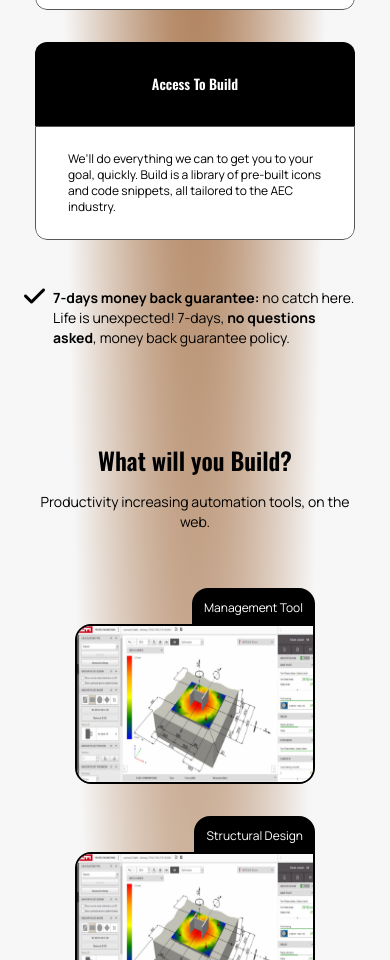
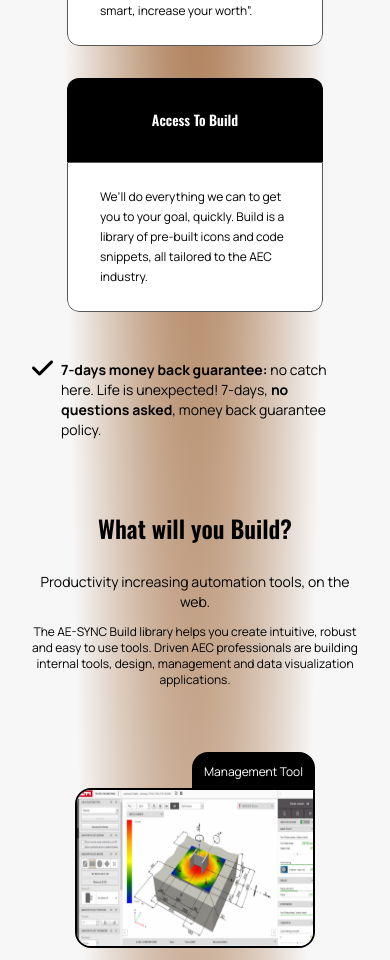
Before and after one commit to pat-aguiar/AE-SYNC, a React (Vite) app: page / in a window 390 px wide. Shown: the part 1040-2000 px from the top of the page. Built offline with nearby package versions, Linux system fonts and the light colour scheme.

Commit message:
layout and text updates to examples, features and hero sections

```diff
--- a/src/pages/LandingPage/ExampleCarousel/index.jsx
+++ b/src/pages/LandingPage/ExampleCarousel/index.jsx
@@ -1,6 +1,7 @@
 import { useState } from "react";
 import examples from "../../../../public/examples";
 import ExampleCard from "./ExampleCard";
+import { Link } from "react-router-dom";
 
 const ExampleCarousel = () => {
   const [startIdx, setStartIdx] = useState(1);
@@ -11,11 +12,17 @@
 
   return (
     <div className="flex flex-col items-center p-8">
-      <div className="font-oswald text-center text-black text-2xl md:text-4xl  md:leading-[1.5] mb-4 font-semibold">
+      <div className="font-oswald font-semibold mb-7 text-center text-black text-2xl md:text-4xl md:leading-[1.5] ">
         What will you Build?
       </div>
-      <div className="text-black text-center text-sm md:text-lg font-manrope mb-10">
+      <div className="text-black text-center text-sm md:text-base font-manrope max-w-2xl mb-12">
         Productivity increasing automation tools, on the web.
+        <div className="mt-3 text-xs md:text-sm/6">
+          The AE-SYNC Build library helps you create intuitive, robust and easy
+          to use tools.
+          Driven AEC professionals are building internal tools, design,
+          management and data visualization applications.
+        </div>
       </div>
       <div className="flex justify-center max-w-6xl">
         <button
@@ -38,6 +45,16 @@
           <i className="fa-solid fa-chevron-circle-right text-xl md:text-3xl text-brand-orange-dark hover:text-brand-orange rounded-full" />{" "}
         </button>
       </div>
+      <div className="italic mt-6 text-brand-gray text-xs md:text-sm">
+        “Keep your mindset on growth.”
+        <Link
+          to="/sign-in"
+          className="bg-brand-orange-light border border-brand-orange font-semibold hover:bg-white ml-6 text-white hover:text-brand-blue px-6 py-2 relative rounded-full"
+        >
+          Get Started
+          <span class="absolute -z-10 top-0 right-5 h-full w-2/3 animate-ping rounded-full bg-brand-blue opacity-75 " />
+        </Link>
+      </div>
     </div>
   );
 };
--- a/src/pages/LandingPage/FeatureSection/FeatureItem.jsx
+++ b/src/pages/LandingPage/FeatureSection/FeatureItem.jsx
@@ -1,11 +1,11 @@
 const FeatureItem = (props) => {
   const { icon, title, description } = props;
   return (
-    <div className="flex flex-col w-80 m-4 rounded-xl bg-white overflow-hidden">
+    <div className="flex flex-col w-64 md:w-80 m-4 rounded-xl bg-white overflow-hidden">
       <div className="flex flex-col items-center justify-center text-white font-oswald text-sm md:text-lg font-semibold p-8 bg-black">
         <>{title}</>
       </div>
-      <div className="border border-brand-gray font-manrope p-8 py-6 rounded-b-xl text-black text-xs md:text-sm/6 ">
+      <div className="border border-brand-gray font-manrope p-8 py-6 rounded-b-xl text-black text-xs/5 md:text-sm/6 ">
         {description}
       </div>
     </div>
--- a/src/pages/LandingPage/FeatureSection/index.jsx
+++ b/src/pages/LandingPage/FeatureSection/index.jsx
@@ -2,8 +2,8 @@
 
 const FeatureSection = () => {
   return (
-    <div className="flex justify-center py-8">
-      <div className="flex flex-col items-center w-full max-w-6xl">
+    <div className="flex justify-center p-8">
+      <div className="flex flex-col items-center w-full max-w-6xl sm:px-10">
         <div className="flex flex-wrap justify-center">
           <FeatureItem
             icon="fa-solid fa-lightbulb"
@@ -21,7 +21,7 @@
             description="We’ll do everything we can to get you to your goal, quickly. Build is a library of pre-built icons and code snippets, all tailored to the AEC industry."
           />
         </div>
-        <div className="flex font-manrope max-w-5xl text-sm md:text-base p-6">
+        <div className="flex font-manrope max-w-5xl text-sm md:text-base pt-6">
           <i className="fa-solid fa-check font-bold text-2xl text-end"></i>
           <div className="p-2">
             <span className="font-bold">7-days money back guarantee:</span> no
--- a/src/pages/LandingPage/HeroSection.jsx
+++ b/src/pages/LandingPage/HeroSection.jsx
@@ -2,7 +2,7 @@
 
 const HeroSection = () => {
   return (
-    <div className="bg-gradient-to-b from-black/90 flex justify-center px-8 py-16">
+    <div className="bg-gradient-to-b from-black/90 flex justify-center px-8 pt-16 pb-8 md:pb-16">
       <div className="flex flex-col items-center max-w-2xl">
         <div className="text-brand-gray/70 text-center text-sm md:text-base font-manrope font-semibold">
           WHERE AEC PROFESSIONALS BUILD AUTOMATION
```
